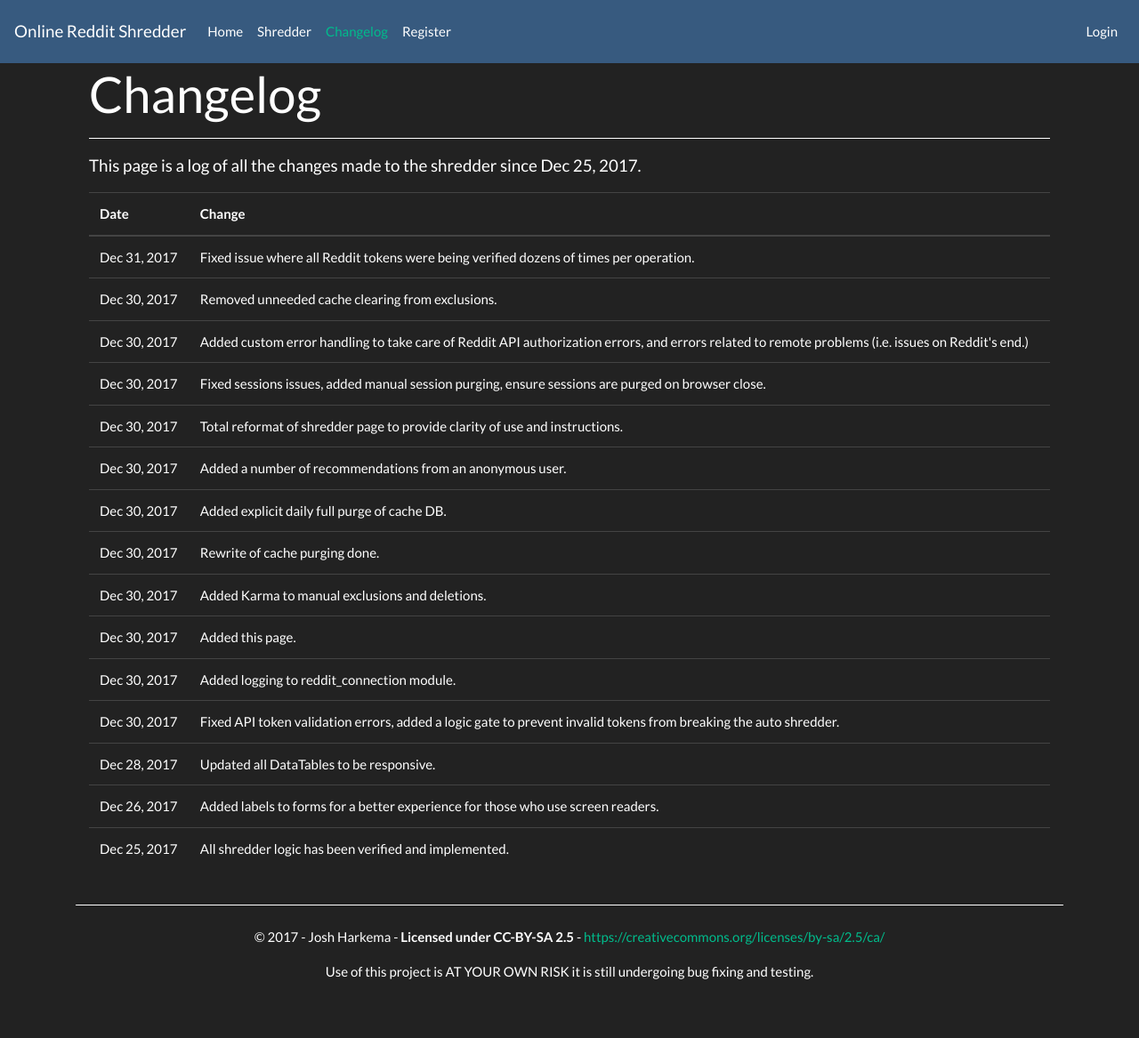
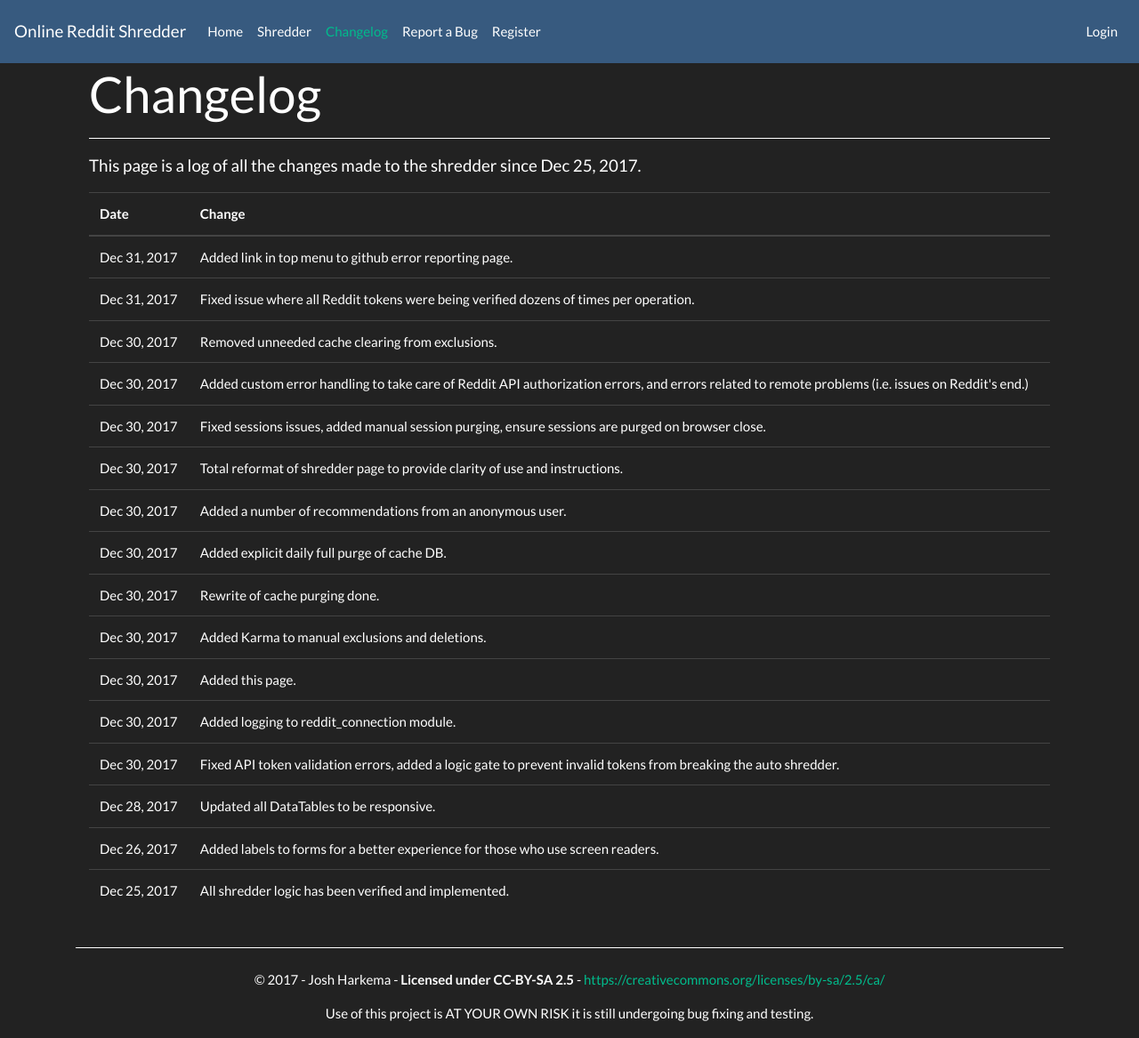
Before and after one commit to simeon4110/reddit-shredder-master, a Django app: page /changelog/ in a window 1280 px wide. Shown: the whole page at 89% size. Before the commit the page ends 1101 px from the top, so only its background shows below. Run offline with Django 3.2, Linux system fonts and the light colour scheme; parts of the project's set-up code (start-up, migrations or seed data) failed here and were passed over; some libraries are stand-ins or nearby versions.

Commit message:
Added link to github issues page, updated changelog.

```diff
--- a/templates/changelog.html
+++ b/templates/changelog.html
@@ -21,6 +21,12 @@
                         </tr>
                         </thead>
                         <tbody>
+                        <tr>
+                            <td>Dec 31, 2017</td>
+                            <td>
+                                Added link in top menu to github error reporting page.
+                            </td>
+                        </tr>
                         <tr>
                             <td>Dec 31, 2017</td>
                             <td>
--- a/templates/layout.html
+++ b/templates/layout.html
@@ -38,6 +38,9 @@
             </li>
             <li class="nav-item {% if request.resolver_match.url_name == "changelog" %}active{% endif %}">
                 <a class="nav-link" href="/changelog">Changelog</a>
+            </li>
+            <li class="nav-item">
+                <a class="nav-link" href="https://github.com/simeon4110/reddit-shredder-master/issues">Report a Bug</a>
             </li>
             {% if user.is_authenticated %}
                 <li class="nav-item dropdown {% if request.resolver_match.url_name == "profile" %}active{% endif %}">
--- a/templates/layout_profile.html
+++ b/templates/layout_profile.html
@@ -37,6 +37,9 @@
             </li>
             <li class="nav-item {% if request.resolver_match.url_name == "changelog" %}active{% endif %}">
                 <a class="nav-link" href="/changelog">Changelog</a>
+            </li>
+            <li class="nav-item">
+                <a class="nav-link" href="https://github.com/simeon4110/reddit-shredder-master/issues">Report a Bug</a>
             </li>
             {% if user.is_authenticated %}
                 <li class="nav-item dropdown {% if request.resolver_match.url_name == "profile" %}active{% endif %}">
```
